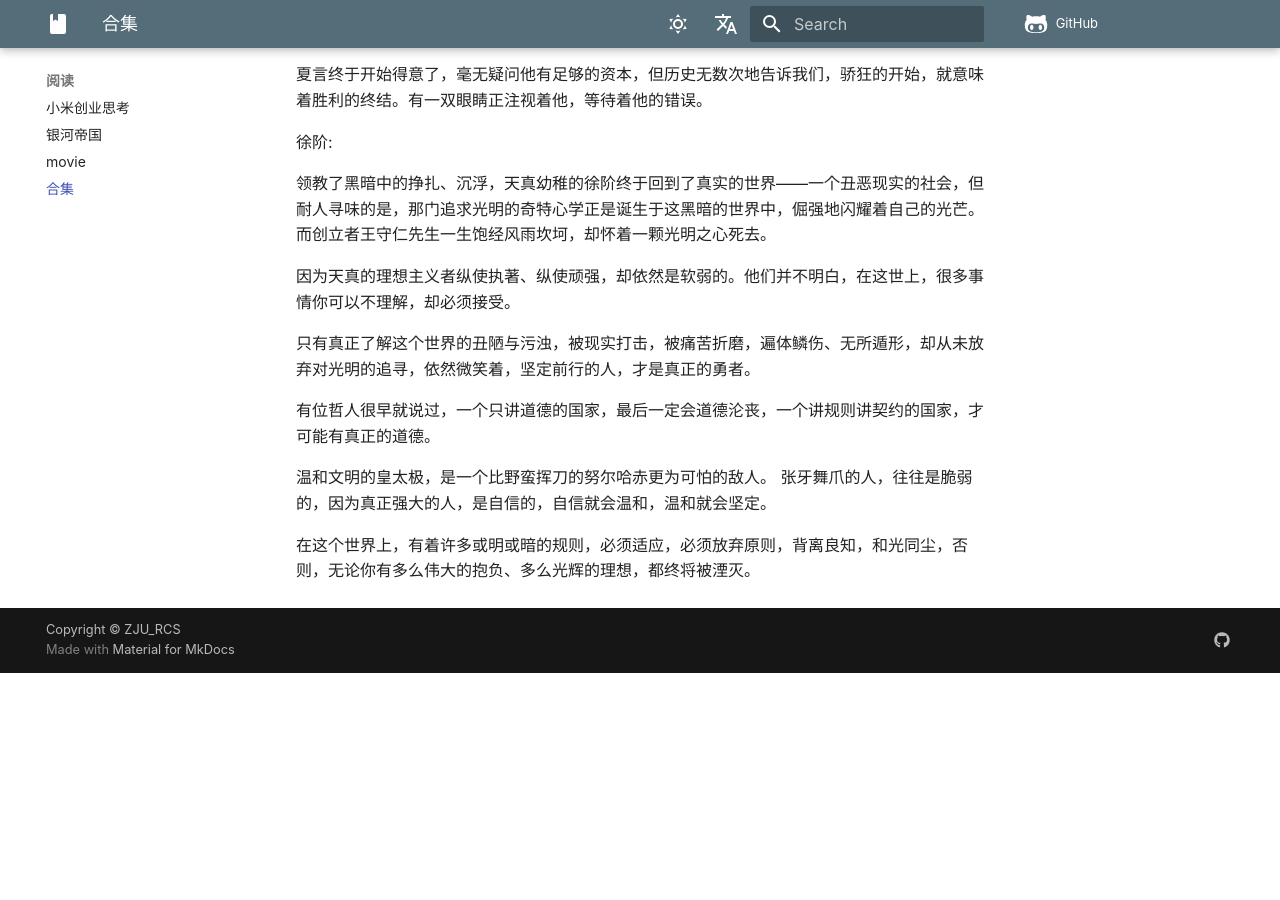
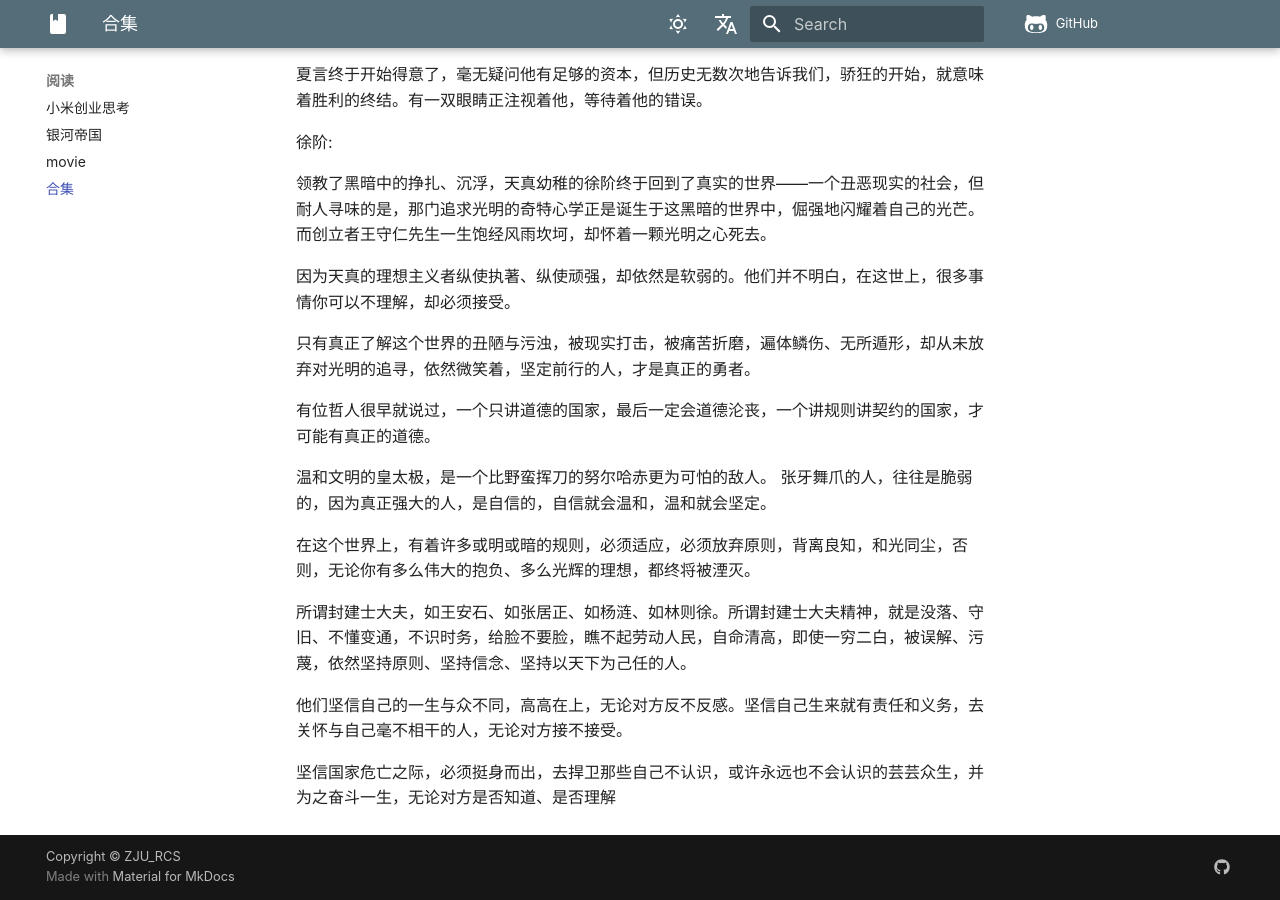
Before and after one commit to zjuer-dm/Notebook, an MkDocs documentation site: the page built from docs/reading/合集.md, in a window 1280 px wide and 900 px high, scrolled down 1653 px. Built offline with MkDocs 1.6.1 and Material for MkDocs 9.7.7, drawn with Linux system fonts in a browser that asks for light colours; some web fonts are replaced; comment, search, counter and statistics services are not loaded; before the commit the page ends 2326 px from its top, so only the background shows below that.

```diff
--- a/docs/reading/合集.md
+++ b/docs/reading/合集.md
@@ -69,3 +69,9 @@
 张牙舞爪的人，往往是脆弱的，因为真正强大的人，是自信的，自信就会温和，温和就会坚定。
 
 在这个世界上，有着许多或明或暗的规则，必须适应，必须放弃原则，背离良知，和光同尘，否则，无论你有多么伟大的抱负、多么光辉的理想，都终将被湮灭。
+
+所谓封建士大夫，如王安石、如张居正、如杨涟、如林则徐。所谓封建士大夫精神，就是没落、守旧、不懂变通，不识时务，给脸不要脸，瞧不起劳动人民，自命清高，即使一穷二白，被误解、污蔑，依然坚持原则、坚持信念、坚持以天下为己任的人。
+
+他们坚信自己的一生与众不同，高高在上，无论对方反不反感。坚信自己生来就有责任和义务，去关怀与自己毫不相干的人，无论对方接不接受。
+
+坚信国家危亡之际，必须挺身而出，去捍卫那些自己不认识，或许永远也不会认识的芸芸众生，并为之奋斗一生，无论对方是否知道、是否理解
```
Also changed, not shown: docs/reading/movie.md (+4 -0 lines), docs/reading/最懂输的人才能成为赢家.md (added, +19 -0 lines).
